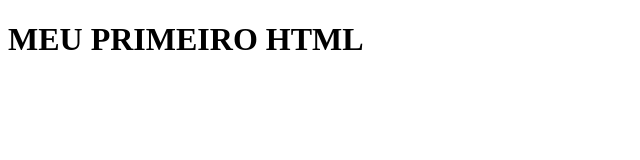
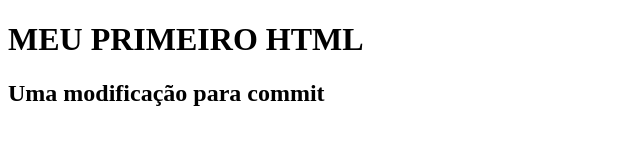
Before and after one commit to old-dreamer/PrimeiroHtml, a plain HTML site: page index.html in a window 1280 px wide. Shown: the whole page, without its empty margins (0-640 px from the left). Drawn offline with Linux system fonts and the light colour scheme.

Commit message:
adicionamos mais uma linha no nosso código

```diff
--- a/index.html
+++ b/index.html
@@ -7,5 +7,6 @@
 </head>
 <body>
    <h1>MEU PRIMEIRO HTML</h1>
+   <h2>Uma modificação para commit</h2>
 </body>
 </html>
```
